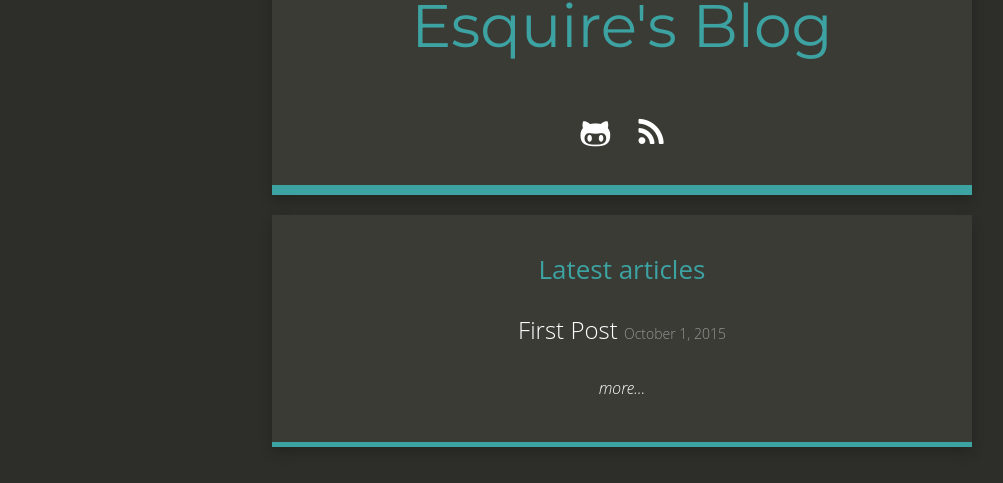
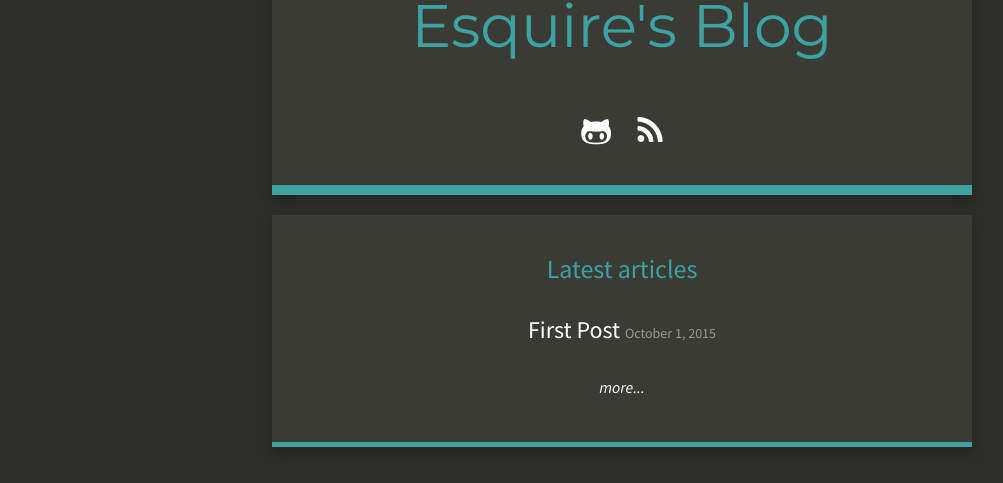
Before and after one commit to esquireatlarge/esquireatlarge.github.io, a Jekyll site: the page built from index.html, in a window 1280 px wide. Shown: the part 172-655 px from the top of the page, without its empty margins (18-1021 px from the left). Built offline with Jekyll 4.4.1, drawn with Linux system fonts in a browser that asks for light colours; nearby versions of some CDN libraries; Markdown is read by kramdown in place of the engine named in the settings.

Commit message:
Update style.scss

```diff
--- a/css/style.scss
+++ b/css/style.scss
@@ -41,7 +41,7 @@ html {
 }
 
 body {
-	font-family: 'Open Sans', sans-serif;
+	font-family: 'Source Sans Pro', sans-serif;
 	font-weight: 300;
 	background-color: $dark;
 	color: $white;
```
